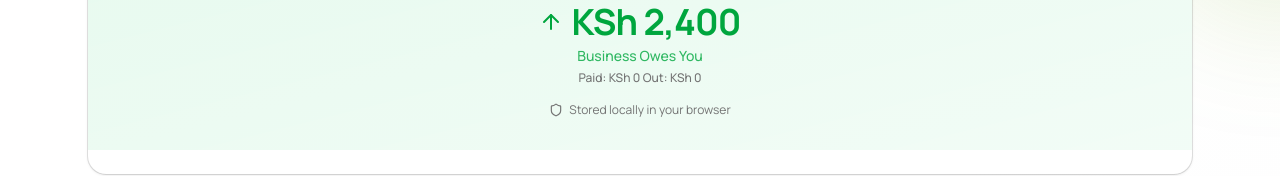
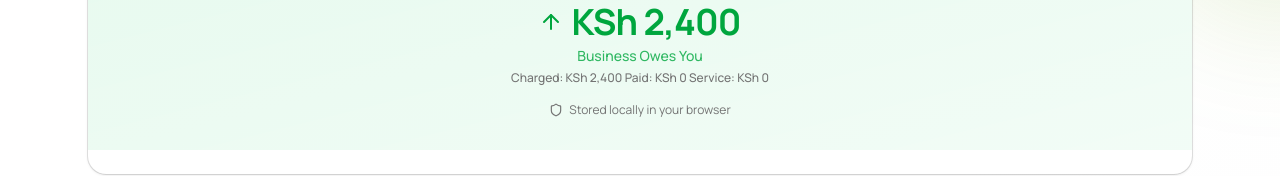
Before and after one commit to Clinton-Okumu/Daily_ledger, a Next.js app: page / in a window 1280 px wide. Shown: the part 302-478 px from the top of the page. Built offline with nearby package versions, Linux system fonts and the light colour scheme.

Commit message:
updated components

```diff
--- a/components/ledger/BalanceCard.tsx
+++ b/components/ledger/BalanceCard.tsx
@@ -1,7 +1,7 @@
 import { useState, useEffect } from "react";
 import { Card, CardContent } from "@/components/ui/card";
 import { LedgerState } from "@/types/ledger";
-import { balance, totalPaidYtd, totalServiceYtd } from "@/lib/ledger";
+import { balance, totalCharged, totalPaidYtd, totalServiceYtd } from "@/lib/ledger";
 import { formatDate } from "@/lib/date";
 import { ArrowUp, ArrowDown, Wallet, Shield } from "lucide-react";
 
@@ -13,6 +13,7 @@ export default function BalanceCard({ ledger }: { ledger: LedgerState }) {
   }, []);
 
   const today = formatDate(new Date());
+  const chargedYtd = totalCharged(ledger, today);
   const inflowYtd = totalPaidYtd(ledger, today);
   const outflowYtd = totalServiceYtd(ledger, today);
   const currentBalance = balance(ledger, today);
@@ -20,6 +21,7 @@ export default function BalanceCard({ ledger }: { ledger: LedgerState }) {
   const businessOwesYou = currentBalance > 0;
   const displayBalance = mounted ? currentBalance : 0;
   const displayYouOweBusiness = mounted ? youOweBusiness : false;
+  const displayCharged = mounted ? chargedYtd : 0;
   const displayInflow = mounted ? inflowYtd : 0;
   const displayOutflow = mounted ? outflowYtd : 0;
 
@@ -78,7 +80,7 @@ export default function BalanceCard({ ledger }: { ledger: LedgerState }) {
             )}
             {mounted && (
               <p className="text-[10px] sm:text-xs text-muted-foreground font-medium">
-                Paid: KSh {displayInflow.toLocaleString()}  Out: KSh {displayOutflow.toLocaleString()}
+                Charged: KSh {displayCharged.toLocaleString()}  Paid: KSh {displayInflow.toLocaleString()}  Service: KSh {displayOutflow.toLocaleString()}
               </p>
             )}
           </div>
```
